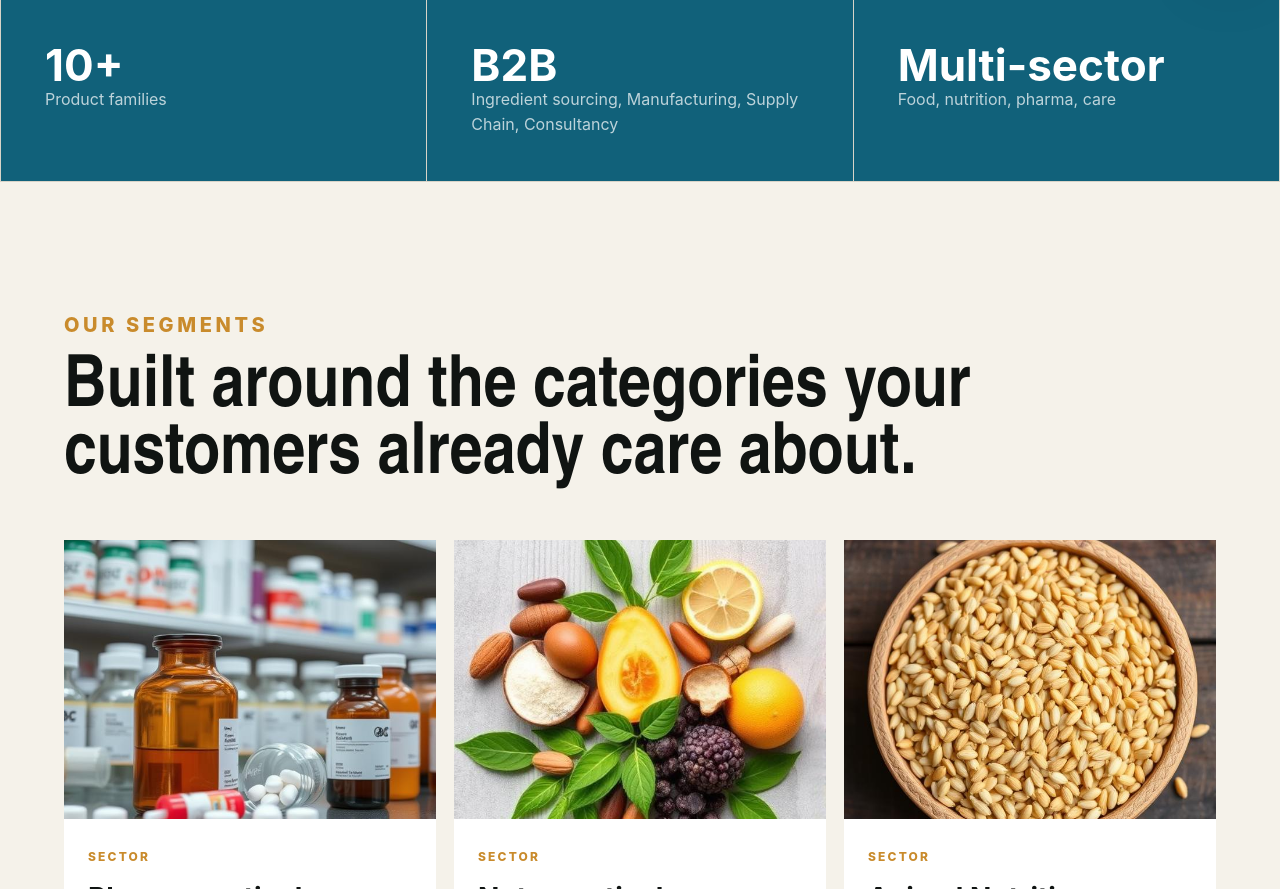
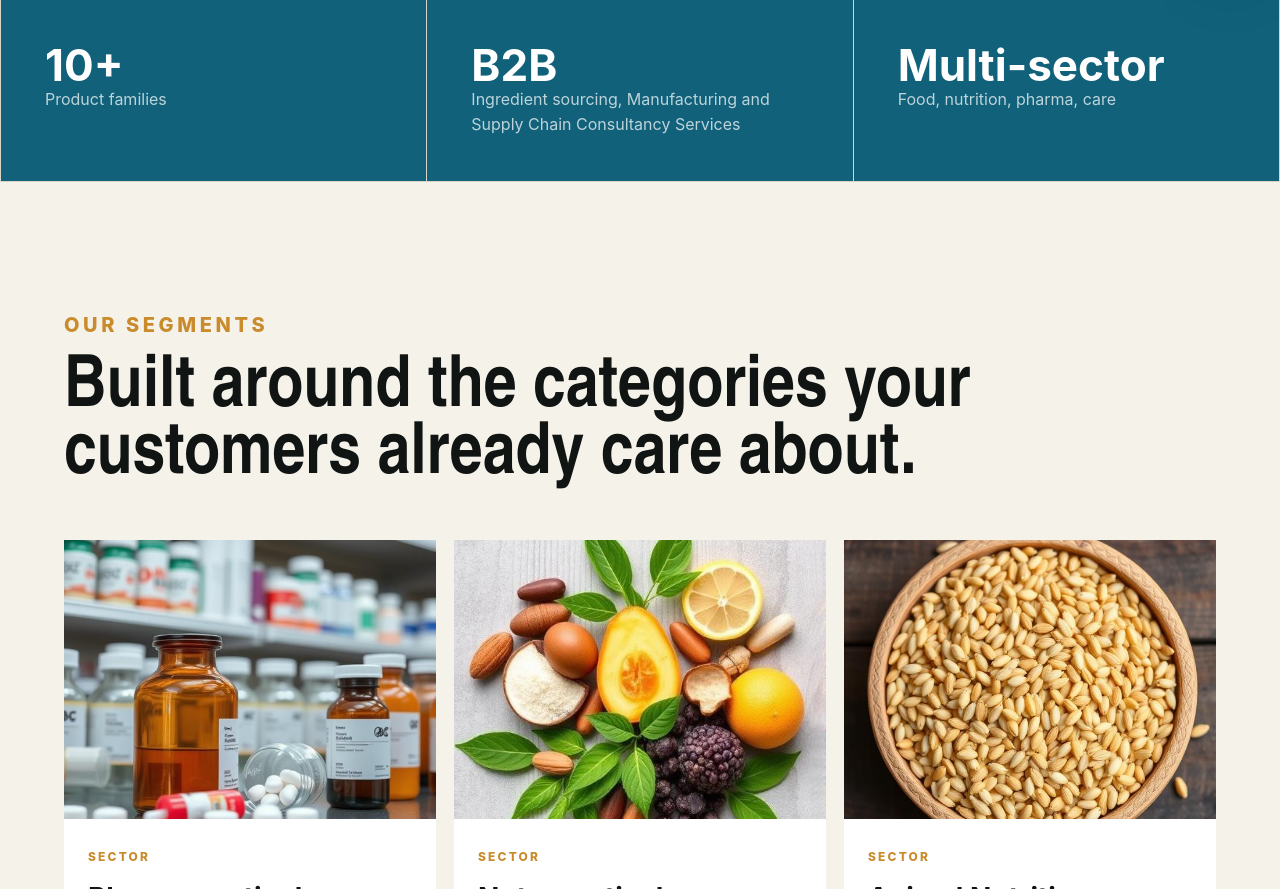
Before and after one commit to panku740/mountmerchant, a plain HTML site: page index.html in a window 1280 px wide. Shown: the part 822-1711 px from the top of the page. Drawn offline with Linux system fonts and the light colour scheme.

Commit message:
Refine ingredient sourcing description in index.html
Updated the description of ingredient sourcing services to be more comprehensive.

```diff
--- a/index.html
+++ b/index.html
@@ -40,7 +40,7 @@
   <div class="hero-copy reveal"><span class="eyebrow">Mount Merchant</span><h1>Specialty ingredients for products that need to perform.</h1><p>We connect food, nutrition, pharmaceutical, personal care, agriculture, and industrial teams with dependable raw materials and formulation support.</p><div class="hero-actions"><a class="btn primary" href="products.html">Explore products</a><a class="btn ghost" href="contact.html">Talk to sourcing</a></div></div>
 </section>
 <section class="proof-strip" aria-label="Mount Merchant strengths"><div><strong>10+</strong><span>Product families</span></div><div><strong>B2B</strong>
-  <span>Ingredient sourcing, Manufacturing, Supply Chain, Consultancy</span></div><div><strong>Multi-sector</strong><span>Food, nutrition, pharma, care</span></div></section>
+  <span>Ingredient sourcing, Manufacturing and Supply Chain Consultancy Services</span></div><div><strong>Multi-sector</strong><span>Food, nutrition, pharma, care</span></div></section>
 <section class="editorial-section"><div class="section-heading reveal"><span class="eyebrow" style="font-size: 20px;">OUR SEGMENTS</span><h2>Built around the categories your customers already care about.</h2></div><div class="story-grid"><article class="story-card reveal"><img src="Unknown-3.jpg" alt="Pharmaceutical" loading="lazy"><div><span class="eyebrow">Sector</span><h3>Pharmaceutical</h3><p>Specialized excipients, actives, coating agents, stabilizers, and fortification blends for safe, consistent formulations.</p></div></article>
 <article class="story-card reveal"><img src="Unknown-7.jpg" alt="Nutraceuticals" loading="lazy"><div><span class="eyebrow">Sector</span><h3>Nutraceuticals</h3><p>Premium vitamins, minerals, amino acids, enzymes, proteins, extracts, and specialty actives for wellness brands.</p></div></article>
 <article class="story-card reveal"><img src="Unknown.jpg" alt="Animal Nutrition" loading="lazy"><div><span class="eyebrow">Sector</span><h3>Animal Nutrition</h3><p>Feed-grade additives, premixes, probiotics, enzymes, and amino acids for poultry, cattle, aquaculture, and pets.</p></div></article>
```
